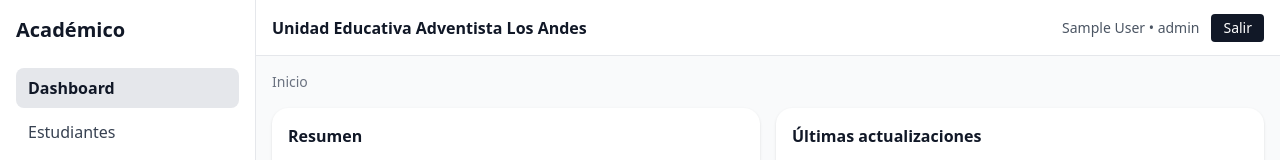
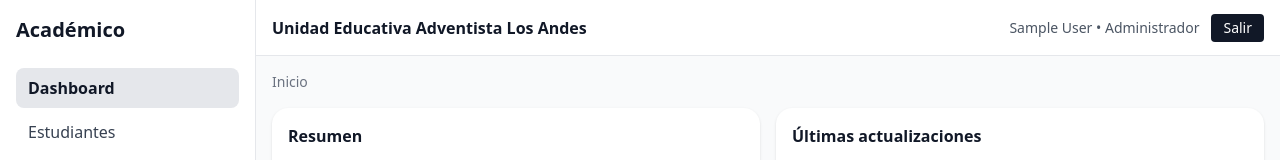
Before and after one commit to Bizarr420/academico-webs, a React (Vite) app: page / in a window 1280 px wide. Shown: the top 160 px of the page. Built offline with nearby package versions, Linux system fonts and the light colour scheme; no server answers; sample sign-in values are in the browser's storage.

Commit message:
Fix user display name and role formatting

```diff
--- a/src/app/components/Topbar.tsx
+++ b/src/app/components/Topbar.tsx
@@ -1,4 +1,12 @@
+import { useMemo } from 'react';
+
 import { useAuth } from '@/app/hooks/useAuth';
+
+const ROLE_LABELS: Record<string, string> = {
+  admin: 'Administrador',
+  docente: 'Docente',
+  padre: 'Padre',
+};
 
 type TopbarProps = {
   onToggleSidebar?: () => void;
@@ -6,6 +14,20 @@ type TopbarProps = {
 
 export default function Topbar({ onToggleSidebar }: TopbarProps) {
   const { user, logout } = useAuth();
+
+  const { displayName, roleLabel } = useMemo(() => {
+    if (!user) {
+      return { displayName: '', roleLabel: '' };
+    }
+
+    const name = typeof user.name === 'string' && user.name.trim() ? user.name.trim() : null;
+    const username = typeof user.username === 'string' && user.username.trim() ? user.username.trim() : null;
+    const displayNameValue = name ?? username ?? 'Usuario';
+    const normalizedRole = typeof user.role === 'string' ? user.role.trim().toLowerCase() : '';
+    const roleLabelValue = normalizedRole ? ROLE_LABELS[normalizedRole] ?? user.role : '';
+
+    return { displayName: displayNameValue, roleLabel: roleLabelValue };
+  }, [user]);
 
   return (
     <header className="h-14 border-b bg-white px-4 flex items-center justify-between sticky top-0 z-30">
@@ -32,7 +54,12 @@ export default function Topbar({ onToggleSidebar }: TopbarProps) {
         <div className="font-semibold text-sm sm:text-base">Unidad Educativa Adventista Los Andes</div>
       </div>
       <div className="flex items-center gap-3">
-        {user && <span className="text-xs sm:text-sm text-gray-600">{user.name} • {user.role}</span>}
+        {user && (
+          <span className="text-xs sm:text-sm text-gray-600">
+            {displayName}
+            {roleLabel ? ` • ${roleLabel}` : ''}
+          </span>
+        )}
         <button
           onClick={logout}
           className="text-sm px-3 py-1 rounded bg-gray-900 text-white hover:bg-gray-800 transition-colors"
--- a/src/app/providers/AuthProvider.tsx
+++ b/src/app/providers/AuthProvider.tsx
@@ -40,9 +40,22 @@ const normalizeViews = (views?: (ApiView | View)[] | null): View[] => {
 };
 
 const normalizeUser = (user: ApiUser | User): User => {
-  const { role, vistas, ...rest } = user as ApiUser & { vistas?: (ApiView | View)[] };
+  const { role, vistas, name, username, email, ...rest } = user as ApiUser & {
+    vistas?: (ApiView | View)[];
+    username?: string | null;
+    email?: string | null;
+    name?: string | null;
+  };
+
+  const trimmedName = typeof name === 'string' ? name.trim() : '';
+  const trimmedUsername = typeof username === 'string' ? username.trim() : '';
+  const displayName = trimmedName || trimmedUsername || 'Usuario';
+
   return {
     ...rest,
+    name: displayName,
+    username: trimmedUsername || null,
+    email: typeof email === 'string' ? email : null,
     role: normalizeRole(role),
     vistas: normalizeViews(vistas),
   };
--- a/src/app/types/index.ts
+++ b/src/app/types/index.ts
@@ -49,6 +49,8 @@ export interface View {
 export interface User {
   id: number;
   name: string;
+  username?: string | null;
+  email?: string | null;
   role: Role;
   vistas: View[];
 }
```
